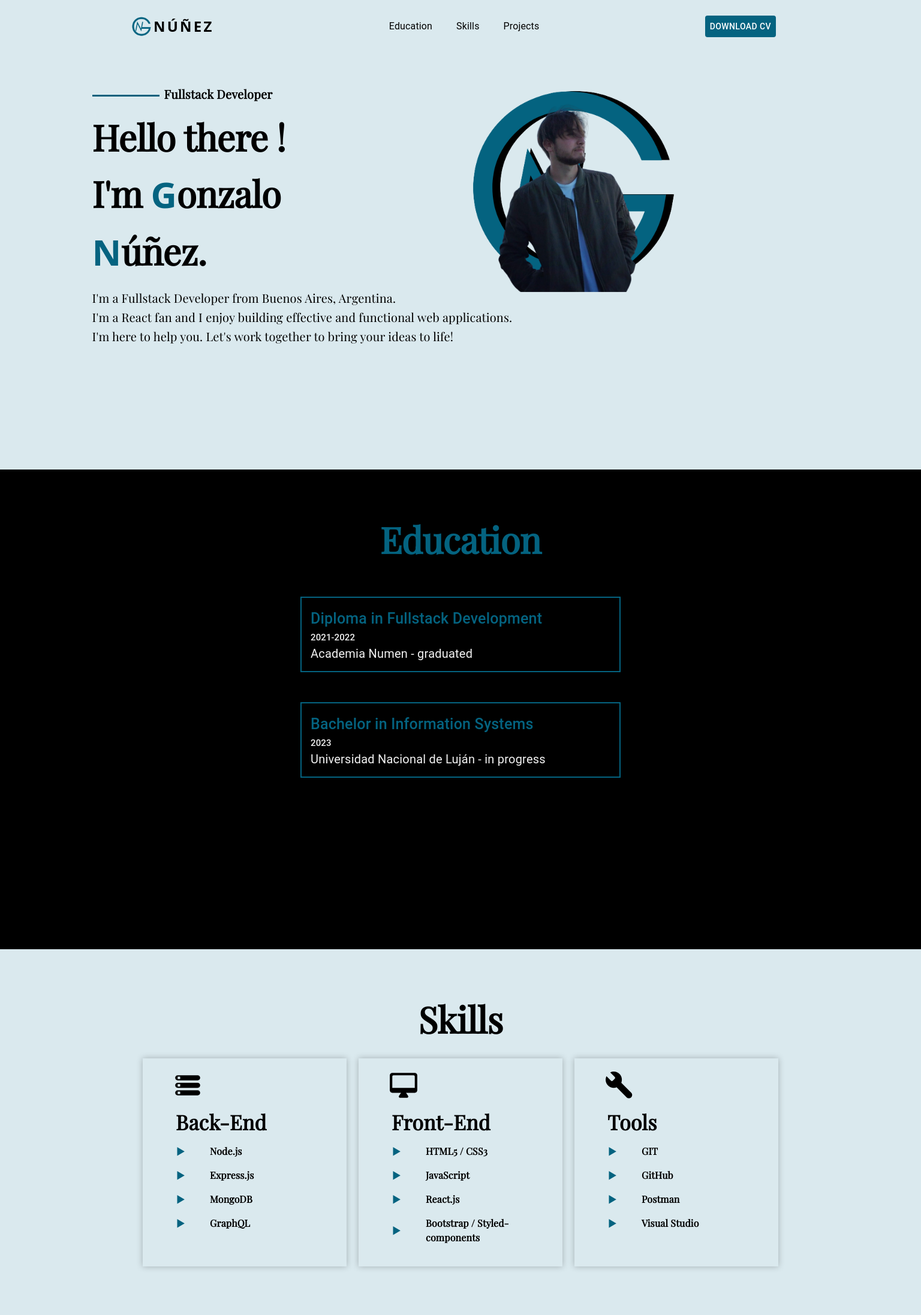
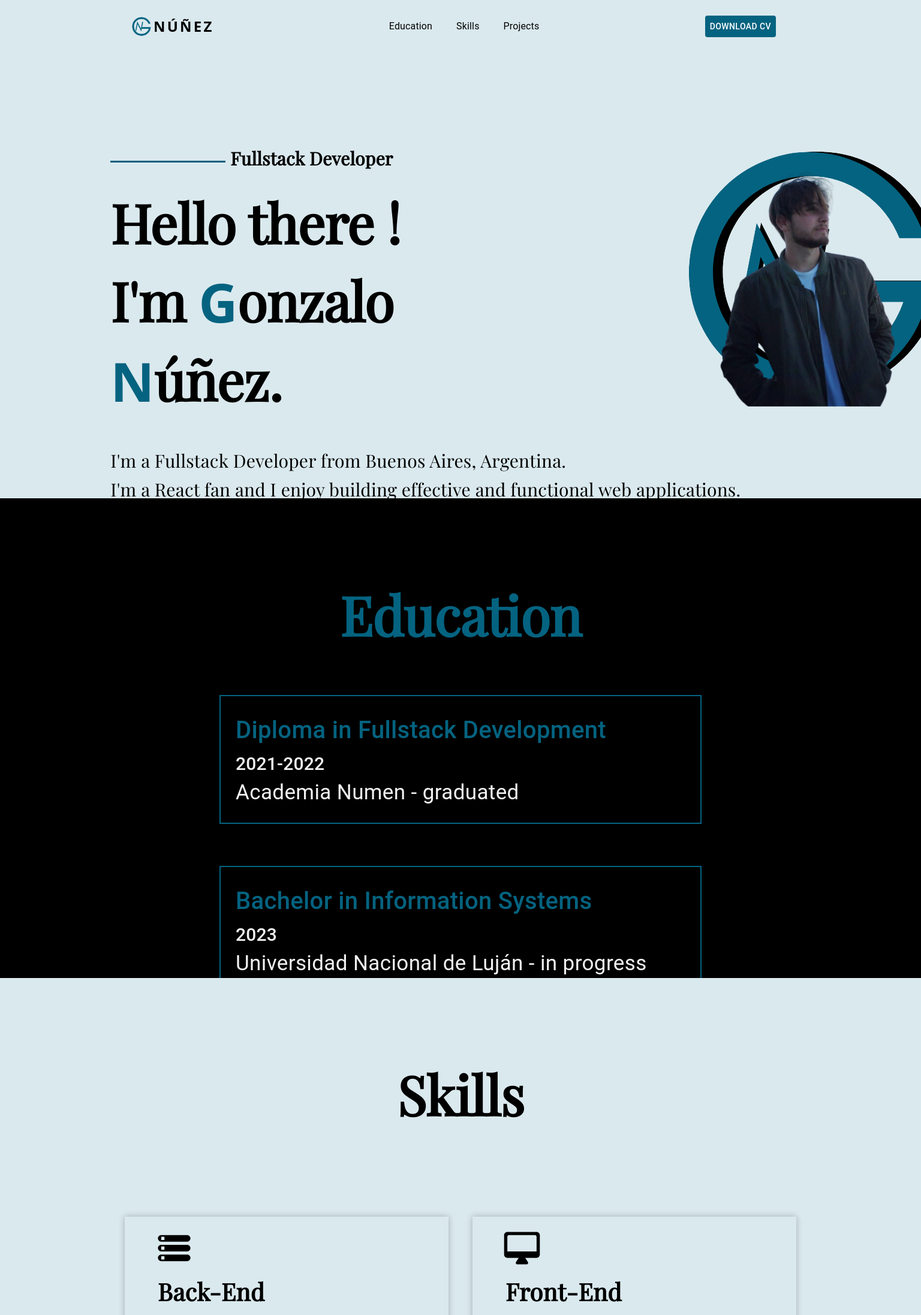
Before and after one commit to Gonzalonu99/portfolio, a React (Create React App) app: page / in a window 1536 px wide. Shown: the top 2193 px of the page at 60% size. Built offline with nearby package versions, Linux system fonts and the light colour scheme.

Commit message:
style: mediaq

```diff
--- a/src/components/education/education.css
+++ b/src/components/education/education.css
@@ -139,6 +139,30 @@
         font-size: 20px !important;
     }
 }
+@media(min-width:1500px){
+    .ed-st-container{
+        margin-top: 140px;
+    }
+    .education-subtitle{
+        font-size: 90px !important;
+    }
+    .mise-box{
+        width: 750px;
+        margin-top: 50px;
+        margin-left: auto;
+        margin-right: auto;
+        padding: 25px;
+    }
+    .mise-carrera{
+        font-size: 40px !important;
+    }
+    .mise-año{
+        font-size: 30px !important;
+    }
+    .mise-place{
+        font-size: 35px !important;
+    }
+}
 @keyframes fadeIn {
     0% {
       opacity: 0.5;
--- a/src/components/footer/footer.css
+++ b/src/components/footer/footer.css
@@ -137,3 +137,38 @@
         top: -125px;
     }
 }
+@media(min-width:1500px){
+    .logo-footer-container{
+        left: -10%;
+        top: 30px;
+    }
+    .footer-logo{
+        width: 20rem !important;
+    }
+    .footer-logo-text{
+        position: relative;
+        top: 150px;
+        right: 90px;
+        font-size: 55px !important;
+        height: fit-content;
+    }
+    .social-icons-container{
+        position: relative;
+        left: 1%;
+        top: 15px;
+    }
+    .social-icon{
+        font-size: 55px !important;
+    }
+    .footer-list-con{
+        position: relative;
+        right: -3% !important;
+        top: -200px;
+    }
+    .footer-item-text{
+        font-size: 27px !important;
+    }
+    .ft-rights-text{
+        font-size: 25px !important;
+    }
+}
--- a/src/components/home/home.css
+++ b/src/components/home/home.css
@@ -189,6 +189,46 @@
         object-fit: cover;
       }
 }
+@media(min-width:1500px){
+  .home{
+    height: 90vh  !important;
+  }
+  .home-h1-box{
+    left: 12%;
+    top: 170px;
+  }
+  .home-fs-subtitle {
+    left: 12%;
+    top: 150px;
+  }
+  .home-text-btn-box {
+    padding-top: 220px;
+    padding-right: 20px;
+    left: 12%;
+  }
+  .home-title{
+    font-size: 90px !important;
+  }
+  .home-line-subtitle{
+    position: relative;
+    top: 1rem;
+    width: 12rem !important;
+  }
+  .home-subtitle{
+    font-size: 30px !important;
+    position: relative;
+    top: -10px !important;
+  }
+  .home-text{
+    font-size: 30px !important;
+  }
+  .img-logo-container{
+    width: 500px !important;
+    position: relative !important;
+    top: -680px;
+    left: 1100px;
+  }
+}
 @keyframes slideInFromLeft {
     from {
       transform: translateX(-100%);
--- a/src/components/projects/projects.css
+++ b/src/components/projects/projects.css
@@ -75,3 +75,21 @@
         margin-top: -10px !important;
     }
   }
+  @media(min-width:1500px){
+    .project-st-container{
+        margin-top: 140px !important;
+    }
+    .project-st{
+        font-size: 90px !important;
+    }
+    .pr-flex{
+        margin-top: 130px;
+    }
+    .project-box {
+        position: relative;
+        width: 500px !important;
+        height: 500px !important;
+        margin: 20px  !important;
+        overflow: hidden;
+      }
+  }
--- a/src/components/skills/skBox.js
+++ b/src/components/skills/skBox.js
@@ -13,12 +13,12 @@ import BuildRoundedIcon from "@mui/icons-material/BuildRounded";
 const SkillBoxes = () => {
   const skillArray = [
     {
-      icon: <StorageRoundedIcon sx={{ fontSize: "50px" }} />,
+      icon: <StorageRoundedIcon sx={{ fontSize: "50px" }} className="sk-icon-pr"/>,
       category: "Back-End",
       skills: ["Node.js", "Express.js", "MongoDB", "GraphQL"],
     },
     {
-      icon: <DesktopMacRoundedIcon sx={{ fontSize: "50px" }} />,
+      icon: <DesktopMacRoundedIcon sx={{ fontSize: "50px" }} className="sk-icon-pr"/>,
       category: "Front-End",
       skills: [
         "HTML5 / CSS3",
@@ -28,7 +28,7 @@ const SkillBoxes = () => {
       ],
     },
     {
-      icon: <BuildRoundedIcon sx={{ fontSize: "50px" }} />,
+      icon: <BuildRoundedIcon sx={{ fontSize: "50px" }} className="sk-icon-pr"/>,
       category: "Tools",
       skills: ["GIT", "GitHub", "Postman", "Visual Studio"],
     },
@@ -94,6 +94,7 @@ const SkillBoxes = () => {
             {skill.icon}
           </Box>
           <Typography
+            className="sk-category-name"
             variant="h4"
             sx={{
               fontWeight: "bold",
@@ -110,6 +111,7 @@ const SkillBoxes = () => {
                   <span className="sk-list-icon">▶</span>
                 </ListItemIcon>
                 <Typography
+                  className="sk-list-text"
                   variant="body1"
                   component="span"
                   sx={{
--- a/src/components/skills/skills.css
+++ b/src/components/skills/skills.css
@@ -64,3 +64,30 @@
     margin-top: -30px;
   }
 }
+@media(min-width:1500px){
+  .sk-st-container{
+    margin-top: 140px !important;
+  }
+  .skills-subtitle{
+    font-size: 90px !important;
+  }
+  .sk-flex{
+    margin-top: 130px;
+  }
+  .sk-box{
+    width: 500px;
+    margin: 20px;
+  }
+  .sk-list-icon{
+    font-size: 2rem;
+  }
+  .sk-list-text{
+    font-size: 25px !important;
+  }
+  .sk-icon-pr{
+    font-size: 65px !important;
+  }
+  .sk-category-name{
+    font-size: 40px !important;
+  }
+}
```
